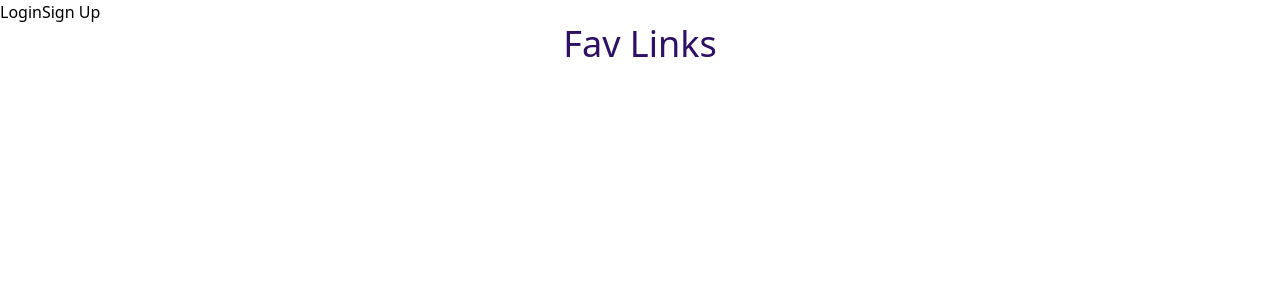
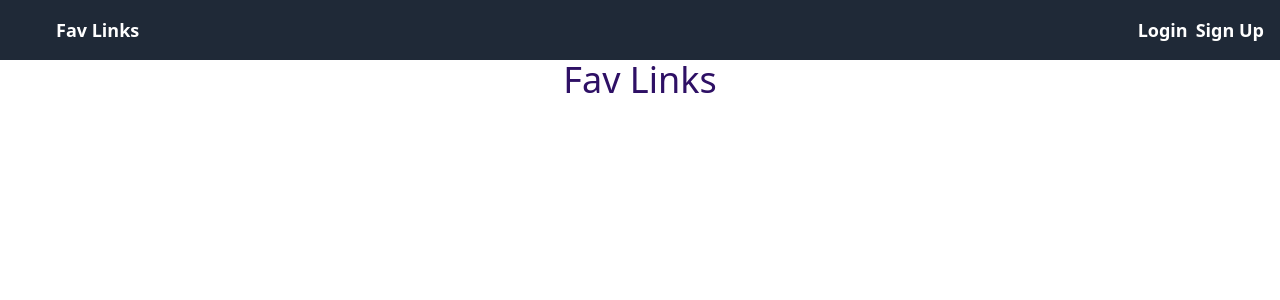
Before and after one commit to AdrianE121000/fav-links, a React (Vite) app in the folder client/fav-links/: page / in a window 1280 px wide. Shown: the top 300 px of the page. Built offline with nearby package versions, Linux system fonts and the light colour scheme.

Commit message:
add improved navbar

```diff
--- a/client/fav-links/src/components/NavBar.jsx
+++ b/client/fav-links/src/components/NavBar.jsx
@@ -3,9 +3,22 @@ import { NavLink } from 'react-router-dom';
 const NavBar = () => {
   return (
     <>
-      <nav>
-        <NavLink to='/signin'>Login</NavLink>
-        <NavLink to='/signup'>Sign Up</NavLink>
+      <nav className='bg-gray-800 text-white font-bold text-lg p-4 flex items-center justify-between'>
+        <div className='md:ml-10 hover:text-gray-300'>
+          <NavLink to='/'>Fav Links</NavLink>
+        </div>
+        <div className='flex gap-2'>
+          <NavLink
+            className='hover:text-gray-300'
+            to='/signin'>
+            Login
+          </NavLink>
+          <NavLink
+            className='hover:text-gray-300'
+            to='/signup'>
+            Sign Up
+          </NavLink>
+        </div>
       </nav>
     </>
   );
```
